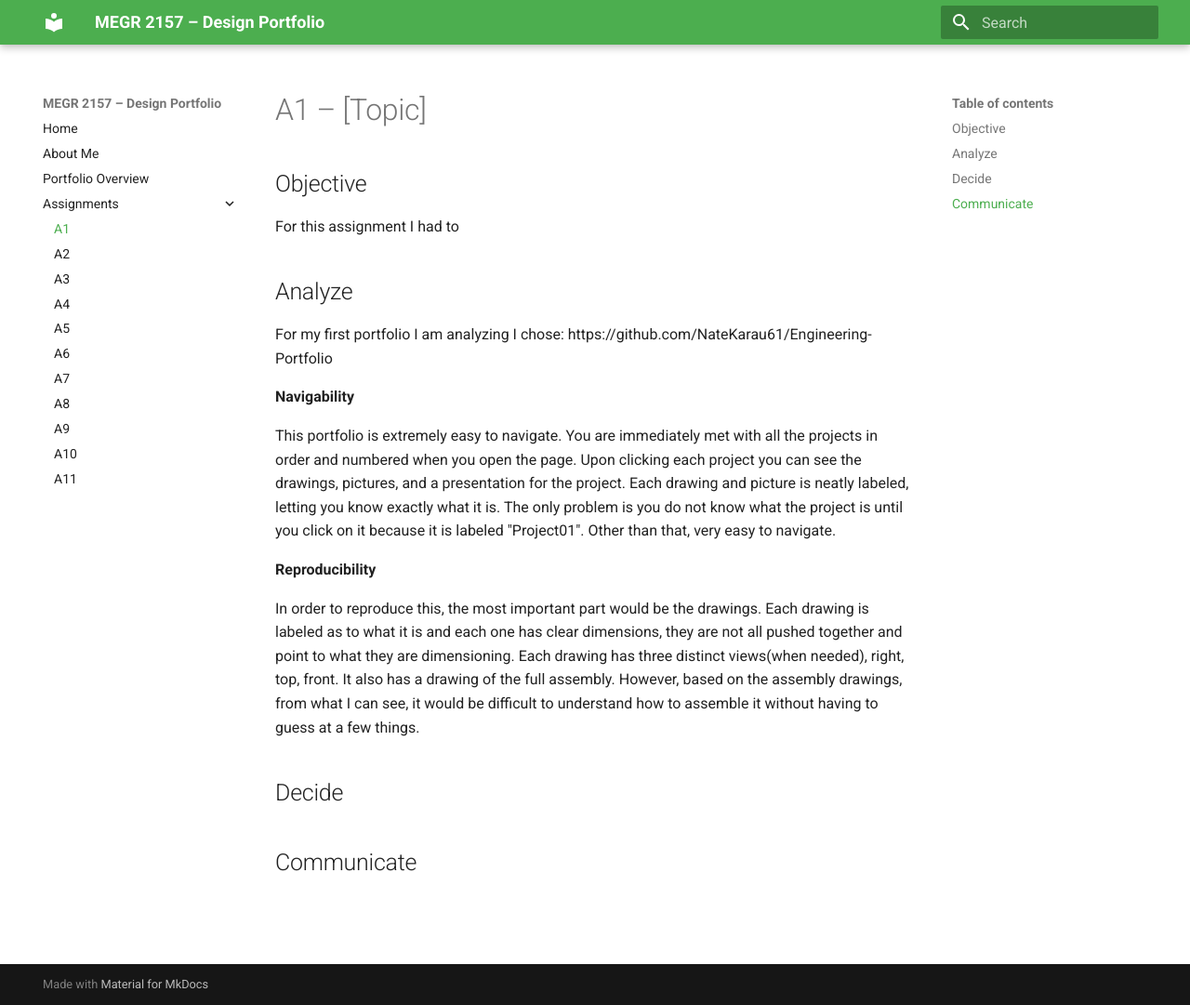
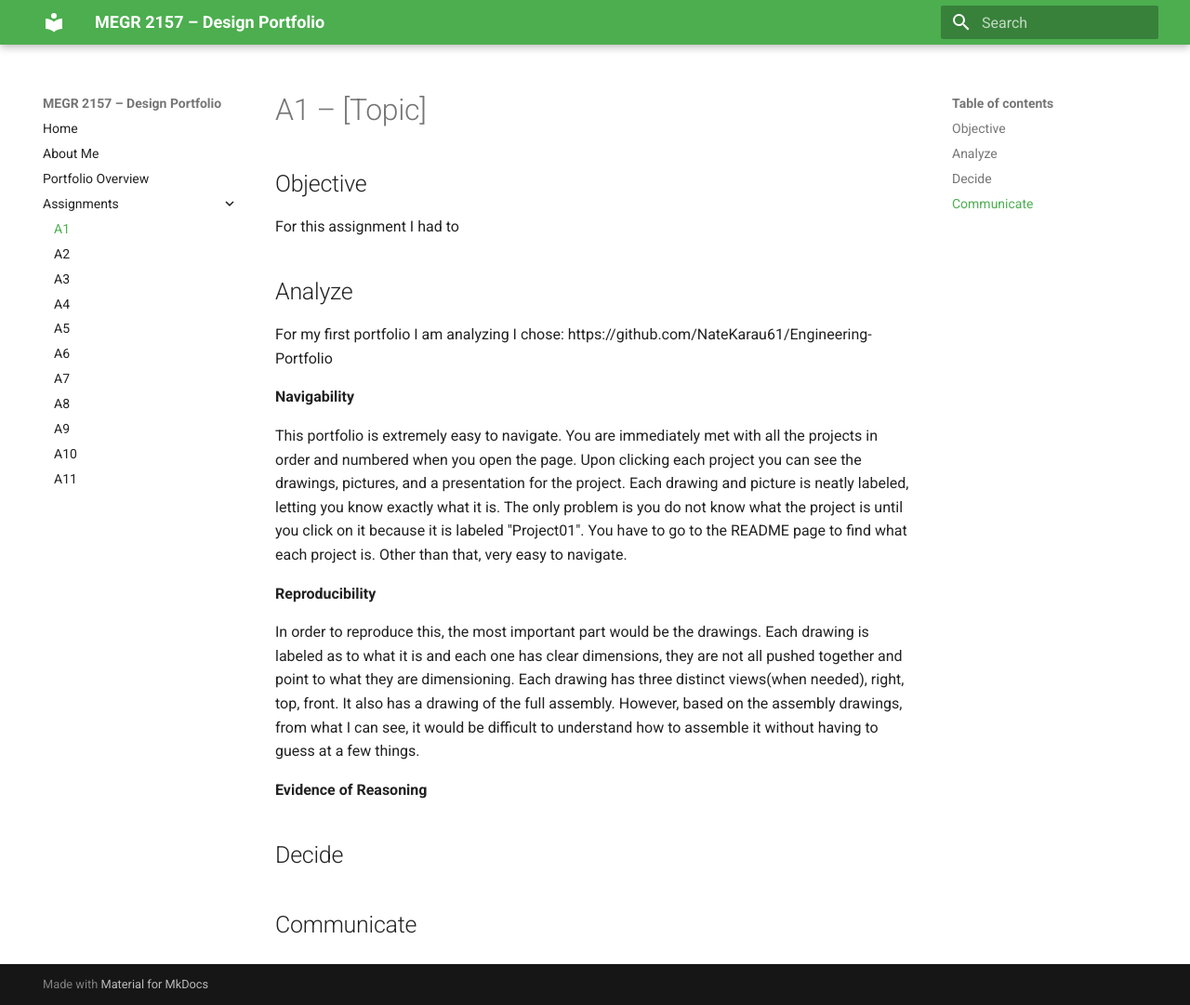
Before and after one commit to JacksonRice6/megr2156-portfolio, an MkDocs documentation site: the page built from docs/assignments/A01/index.md, in a window 1280 px wide and 1081 px high. Shown: the whole window at 93% size. Built offline with MkDocs 1.6.1 and Material for MkDocs 9.7.7, drawn with Linux system fonts in a browser that asks for light colours.

Commit message:
Update index.md

```diff
--- a/docs/assignments/A01/index.md
+++ b/docs/assignments/A01/index.md
@@ -9,12 +9,16 @@ For my first portfolio I am analyzing I chose: https://github.com/NateKarau61/En
 
 **Navigability**
 
-This portfolio is extremely easy to navigate. You are immediately met with all the projects in order and numbered when you open the page. Upon clicking each project you can see the drawings, pictures, and a presentation for the project. Each drawing and picture is neatly labeled, letting you know exactly what it is. The only problem is you do not know what the project is until you click on it because it is labeled "Project01". Other than that, very easy to navigate.
+This portfolio is extremely easy to navigate. You are immediately met with all the projects in order and numbered when you open the page. Upon clicking each project you can see the drawings, pictures, and a presentation for the project. Each drawing and picture is neatly labeled, letting you know exactly what it is. The only problem is you do not know what the project is until you click on it because it is labeled "Project01". You have to go to the README page to find what each project is. Other than that, very easy to navigate.
 
 **Reproducibility**
 
 In order to reproduce this, the most important part would be the drawings. Each drawing is labeled as to what it is and each one has clear dimensions, they are not all pushed together and point to what they are dimensioning. Each drawing has three distinct views(when needed), right, top, front. It also has a drawing of the full assembly. However, based on the assembly drawings, from what I can see, it would be difficult to understand how to assemble it without having to guess at a few things.
 
+**Evidence of Reasoning**
+
+
+
 ## Decide
 
 
```
